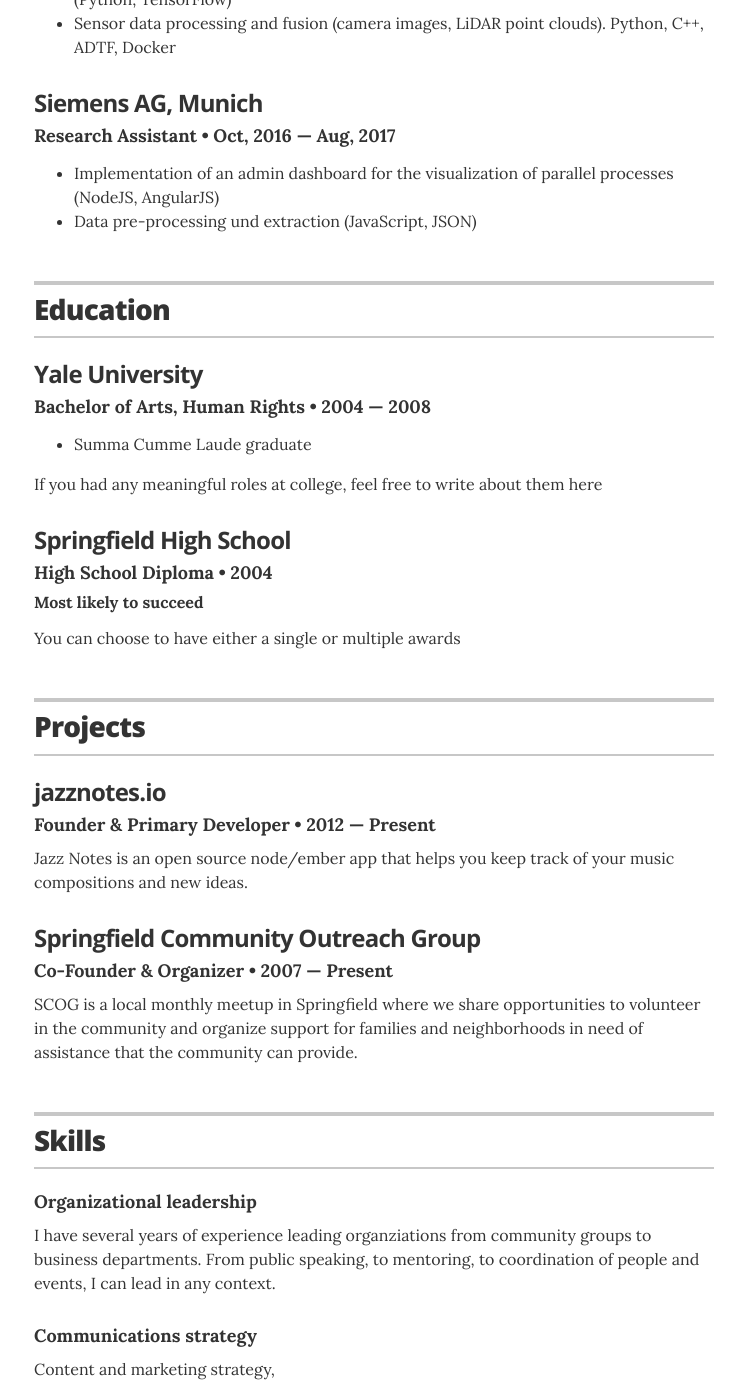
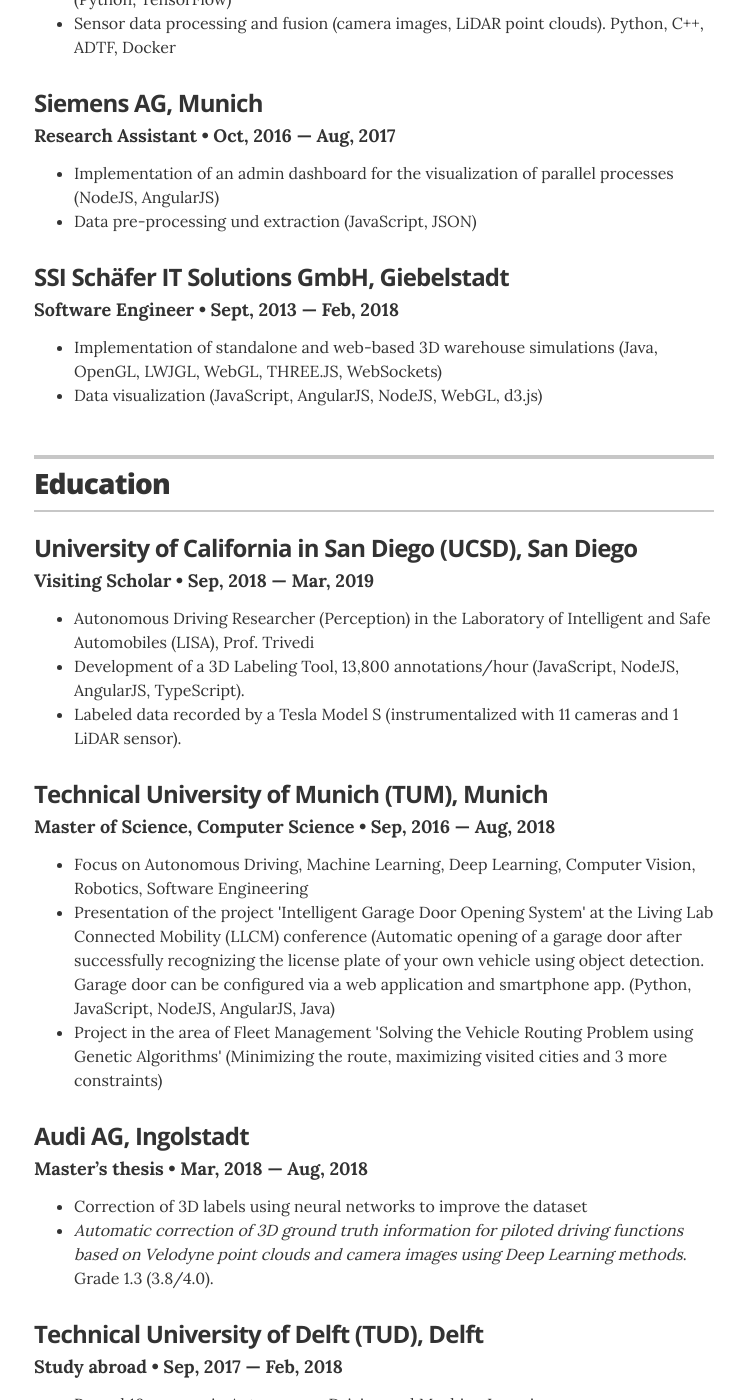
Before and after one commit to walzimmer/website, a Jekyll site: the page built from index.html, in a window 1280 px wide and 1400 px high, scrolled down 1644 px. Shown: the whole window, without its empty margins (266-1011 px from the left). Built offline with Jekyll 4.4.1, drawn with Linux system fonts in a browser that asks for light colours; some of the changed text lies outside the part shown.

Commit message:
add education

```diff
--- a/_data/education.yml
+++ b/_data/education.yml
@@ -1,13 +1,52 @@
 # Degree
-- degree: Bachelor of Arts, Human Rights
-  uni: Yale University
-  year: 2004 &mdash; 2008
-  awards:
-    - award: Summa Cumme Laude graduate
-  summary: If you had any meaningful roles at college, feel free to write about them here
+- degree: Visiting Scholar
+  uni: University of California in San Diego (UCSD), San Diego
+  year: Sep, 2018 &mdash; Mar, 2019
+#  awards:
+#    - award: Summa Cumme Laude graduate
+  summary: <ul class="resume-item-list">
+    <li>Autonomous Driving Researcher (Perception) in the Laboratory of Intelligent and Safe Automobiles (LISA), Prof. Trivedi</li>
+    <li>Development of a 3D Labeling Tool, 13,800 annotations/hour (JavaScript, NodeJS, AngularJS, TypeScript).</li>
+    <li>Labeled data recorded by a Tesla Model S (instrumentalized with 11 cameras and 1 LiDAR sensor).</li>
+    </ul>
 
-- degree: High School Diploma
-  uni: Springfield High School
-  year: 2004
-  award: Most likely to succeed
-  summary: You can choose to have either a single or multiple awards
+- degree: Master of Science, Computer Science
+  uni: Technical University of Munich (TUM), Munich
+  year: Sep, 2016 &mdash; Aug, 2018
+#  award: Most likely to succeed
+  summary: <ul class="resume-item-list">
+    <li>Focus on Autonomous Driving, Machine Learning, Deep Learning, Computer Vision, Robotics, Software Engineering</li>
+    <li>Presentation of the project 'Intelligent Garage Door Opening System' at the Living Lab Connected Mobility (LLCM) conference (Automatic opening of a garage door after successfully recognizing the license plate of your own vehicle using object detection. Garage door can be configured via a web application and smartphone app. (Python, JavaScript, NodeJS, AngularJS, Java)</li>
+    <li>Project in the area of Fleet Management 'Solving the Vehicle Routing Problem using Genetic Algorithms' (Minimizing the route, maximizing visited cities and 3 more constraints)</li>
+    </ul>
+
+- degree: Master’s thesis
+  uni: Audi AG, Ingolstadt
+  year: Mar, 2018 &mdash; Aug, 2018
+  summary: <ul class="resume-item-list">
+    <li>Correction of 3D labels using neural networks to improve the dataset</li>
+    <li><i>Automatic correction of 3D ground truth information for piloted driving functions based on Velodyne point clouds and camera images using Deep Learning methods</i>. Grade 1.3 (3.8/4.0).</li>
+    </ul>
+
+- degree: Study abroad
+  uni: Technical University of Delft (TUD), Delft
+  year: Sep, 2017 &mdash; Feb, 2018
+  summary: <ul class="resume-item-list">
+    <li>Passed 10 courses in Autonomous Driving and Machine Learning</li>
+    </ul>
+
+- degree: Bachelor studies, Computer Science
+  uni: Cooperative State University (DHBW), Mosbach
+  year: Sep, 2013 &mdash; Sep, 2016
+  summary: <ul class="resume-item-list">
+    <li>Focus on Machine Learning, Computer Vision and Software Engineering. ∅ 1.7 (3.6/4.0)</li>
+    <li>International experience during 6th semester, <i>International Program of Engineering</i>.</li>
+    <li>Student research project in the area of Genetic Algorithms (Machine Learning). 1.0 (4.0/4.0)</li>
+    </ul>
+
+- degree: Bachelor’s thesis
+  uni: SSI Schäfer IT Solutions GmbH, Giebelstadt
+  year: Jun, 2016 &mdash; Sep, 2016
+  summary: <ul class="resume-item-list">
+    <li><i>Development of a 3D Warehouse Editor (3D Rendering Engine) for Visualization of Intra-Logistic Warehouses</i>. Grade 1.9 (3.4/4.0)</li>
+    </ul>
--- a/_data/experience.yml
+++ b/_data/experience.yml
@@ -1,5 +1,4 @@
 # Jobs
-# VP of Global Communications
 - company: STTech GmbH, Munich
   position: Systems Engineer
   duration: Apr, 2019 &mdash; Present
@@ -10,7 +9,6 @@
             <li>Implementation of automatic recommender systems using neural networks (Python, Deep Graph Library (DGL))</li>
            </ul>
 
-# Director of Digital Stratgy
 - company: Audi AG, Ingolstadt
   position: Working student
   duration:  Mar, 2018 &mdash; Sept, 2018
@@ -20,7 +18,6 @@
            </ul>
 
 
-# Communications Coordinator
 - company: Siemens AG, Munich
   position: Research Assistant
   duration:   Oct, 2016  &mdash; Aug, 2017
@@ -28,3 +25,11 @@
             <li>Implementation of an admin dashboard for the visualization of parallel processes (NodeJS, AngularJS)</li>
             <li>Data pre-processing und extraction (JavaScript, JSON)</li>
           </ul>
+
+- company: SSI Schäfer IT Solutions GmbH, Giebelstadt
+  position: Software Engineer
+  duration:   Sept, 2013  &mdash; Feb, 2018
+  summary: <ul class="resume-item-list">
+    <li>Implementation of standalone and web-based 3D warehouse simulations (Java, OpenGL, LWJGL, WebGL, THREE.JS, WebSockets)</li>
+    <li>Data visualization (JavaScript, AngularJS, NodeJS, WebGL, d3.js)</li>
+    </ul>
```
